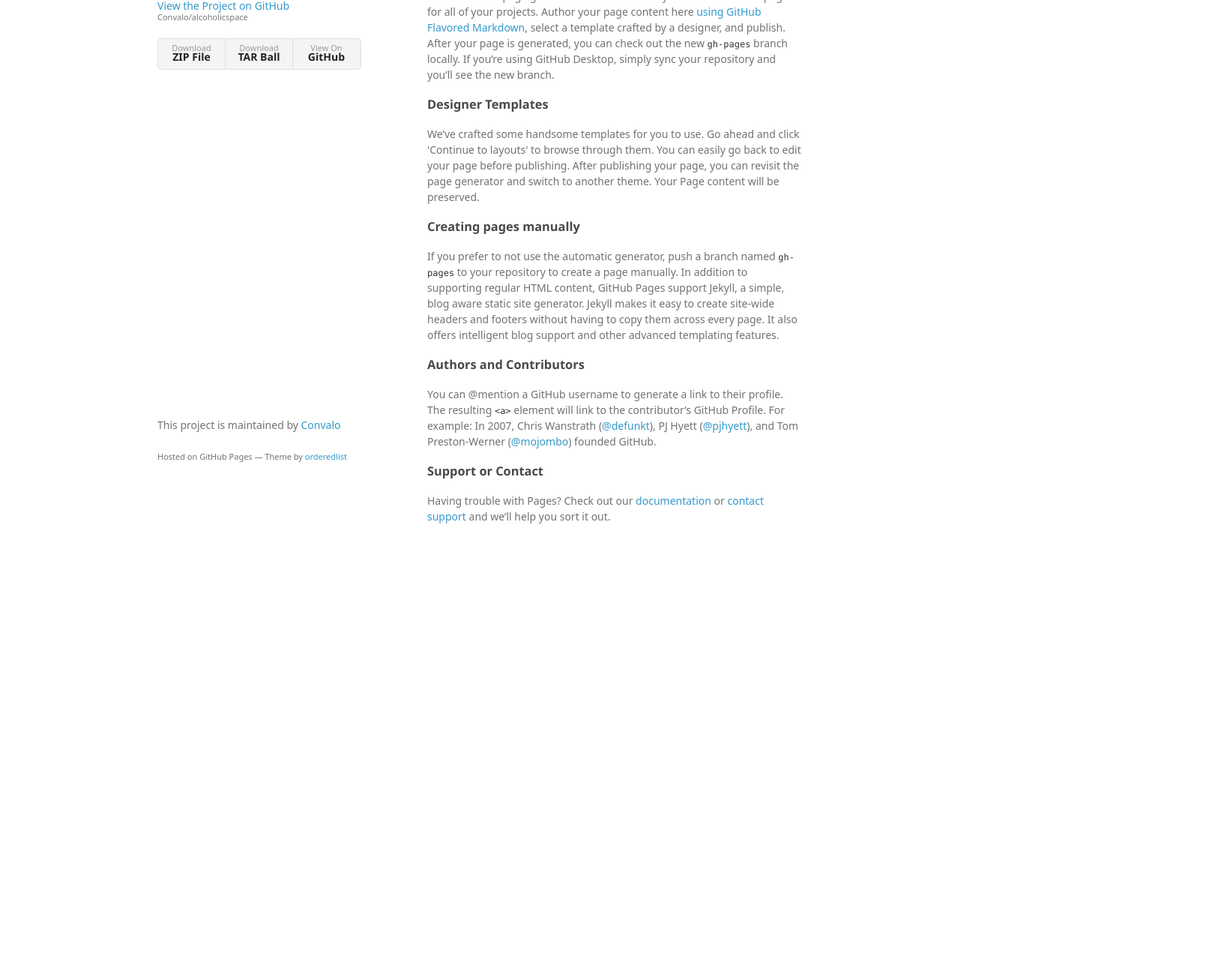
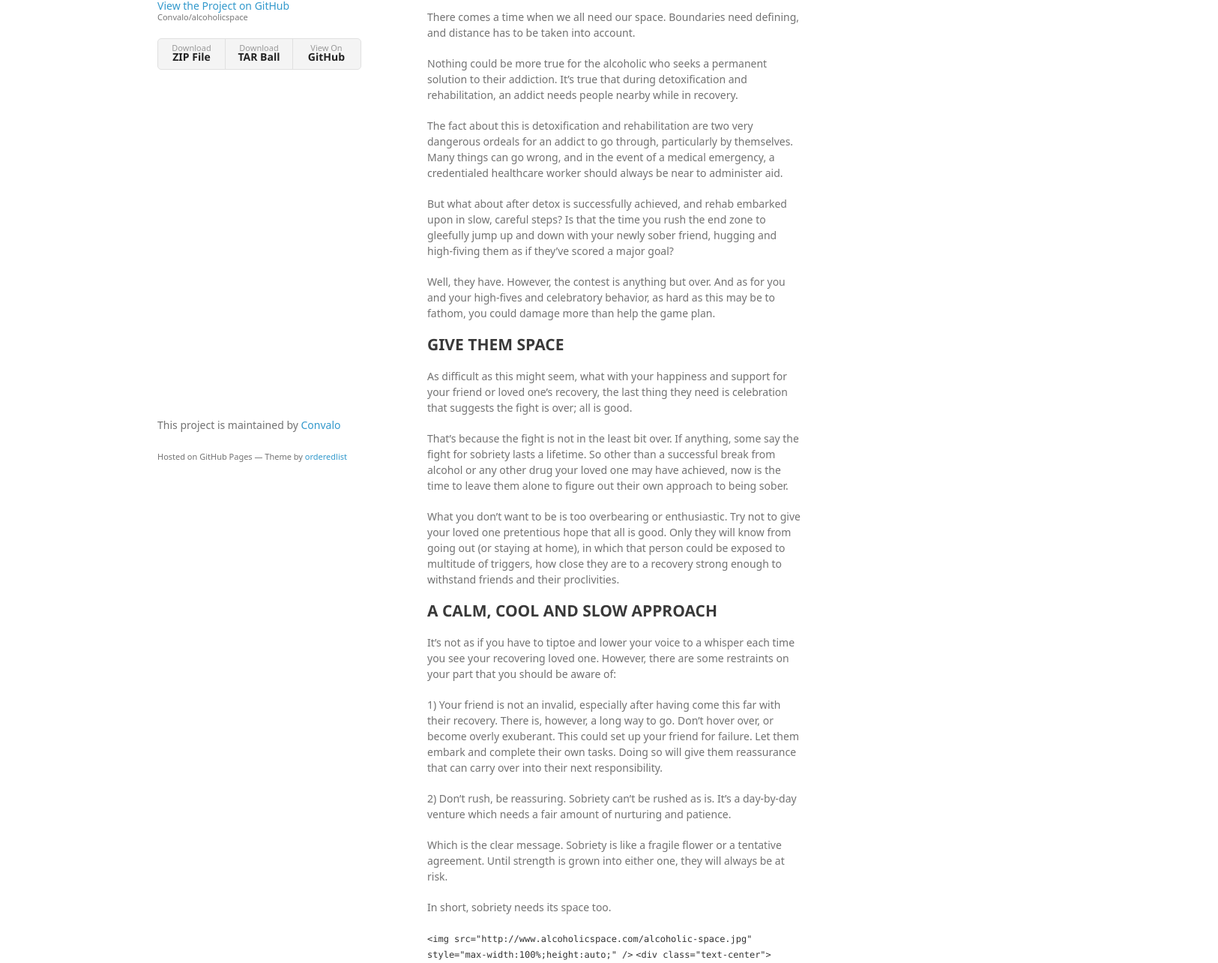
Before and after one commit to Convalo/alcoholicspace, a plain HTML site: page index.html in a window 1280 px wide. Shown: the part 112-1396 px from the top of the page at 75% size, 1625 px wide, since content can reach past the window. Before the commit the page ends 881 px from the top, so only its background shows below. Drawn offline with Linux system fonts and the light colour scheme; a web font is replaced by a local one.

```diff
--- a/index.html
+++ b/index.html
@@ -28,30 +28,51 @@
         </ul>
       </header>
       <section>
-        <h3>
-<a id="welcome-to-github-pages" class="anchor" href="#welcome-to-github-pages" aria-hidden="true"><span aria-hidden="true" class="octicon octicon-link"></span></a>Welcome to GitHub Pages.</h3>
+        <h2>
+<a id="alcoholic-space-every-recovery-needs-boundaries" class="anchor" href="#alcoholic-space-every-recovery-needs-boundaries" aria-hidden="true"><span aria-hidden="true" class="octicon octicon-link"></span></a>ALCOHOLIC SPACE: EVERY RECOVERY NEEDS BOUNDARIES</h2>
 
-<p>This automatic page generator is the easiest way to create beautiful pages for all of your projects. Author your page content here <a href="https://guides.github.com/features/mastering-markdown/">using GitHub Flavored Markdown</a>, select a template crafted by a designer, and publish. After your page is generated, you can check out the new <code>gh-pages</code> branch locally. If you’re using GitHub Desktop, simply sync your repository and you’ll see the new branch.</p>
+<p>There comes a time when we all need our space. Boundaries need defining, and distance has to be taken into account.</p>
 
-<h3>
-<a id="designer-templates" class="anchor" href="#designer-templates" aria-hidden="true"><span aria-hidden="true" class="octicon octicon-link"></span></a>Designer Templates</h3>
+<p>Nothing could be more true for the alcoholic who seeks a permanent solution to their addiction. It’s true that during detoxification and rehabilitation, an addict needs people nearby while in recovery.</p>
 
-<p>We’ve crafted some handsome templates for you to use. Go ahead and click 'Continue to layouts' to browse through them. You can easily go back to edit your page before publishing. After publishing your page, you can revisit the page generator and switch to another theme. Your Page content will be preserved.</p>
+<p>The fact about this is detoxification and rehabilitation are two very dangerous ordeals for an addict to go through, particularly by themselves. Many things can go wrong, and in the event of a medical emergency, a credentialed healthcare worker should always be near to administer aid.</p>
 
-<h3>
-<a id="creating-pages-manually" class="anchor" href="#creating-pages-manually" aria-hidden="true"><span aria-hidden="true" class="octicon octicon-link"></span></a>Creating pages manually</h3>
+<p>But what about after detox is successfully achieved, and rehab embarked upon in slow, careful steps? Is that the time you rush the end zone to gleefully jump up and down with your newly sober friend, hugging and high-fiving them as if they’ve scored a major goal?</p>
 
-<p>If you prefer to not use the automatic generator, push a branch named <code>gh-pages</code> to your repository to create a page manually. In addition to supporting regular HTML content, GitHub Pages support Jekyll, a simple, blog aware static site generator. Jekyll makes it easy to create site-wide headers and footers without having to copy them across every page. It also offers intelligent blog support and other advanced templating features.</p>
+<p>Well, they have. However, the contest is anything but over.
+And as for you and your high-fives and celebratory behavior, as hard as this may be to fathom, you could damage more than help the game plan.</p>
 
-<h3>
-<a id="authors-and-contributors" class="anchor" href="#authors-and-contributors" aria-hidden="true"><span aria-hidden="true" class="octicon octicon-link"></span></a>Authors and Contributors</h3>
+<h2>
+<a id="give-them-space" class="anchor" href="#give-them-space" aria-hidden="true"><span aria-hidden="true" class="octicon octicon-link"></span></a>GIVE THEM SPACE</h2>
 
-<p>You can @mention a GitHub username to generate a link to their profile. The resulting <code>&lt;a&gt;</code> element will link to the contributor’s GitHub Profile. For example: In 2007, Chris Wanstrath (<a href="https://github.com/defunkt" class="user-mention">@defunkt</a>), PJ Hyett (<a href="https://github.com/pjhyett" class="user-mention">@pjhyett</a>), and Tom Preston-Werner (<a href="https://github.com/mojombo" class="user-mention">@mojombo</a>) founded GitHub.</p>
+<p>As difficult as this might seem, what with your happiness and support for your friend or loved one’s recovery, the last thing they need is celebration that suggests the fight is over; all is good.</p>
 
-<h3>
-<a id="support-or-contact" class="anchor" href="#support-or-contact" aria-hidden="true"><span aria-hidden="true" class="octicon octicon-link"></span></a>Support or Contact</h3>
+<p>That’s because the fight is not in the least bit over. If anything, some say the fight for sobriety lasts a lifetime. So other than a successful break from alcohol or any other drug your loved one may have achieved, now is the time to leave them alone to figure out their own approach to being sober.</p>
 
-<p>Having trouble with Pages? Check out our <a href="https://help.github.com/pages">documentation</a> or <a href="https://github.com/contact">contact support</a> and we’ll help you sort it out.</p>
+<p>What you don’t want to be is too overbearing or enthusiastic. Try not to give your loved one pretentious hope that all is good. Only they will know from going out (or staying at home), in which that person could be exposed to multitude of triggers, how close they are to a recovery strong enough to withstand friends and their proclivities.</p>
+
+<h2>
+<a id="a-calm-cool-and-slow-approach" class="anchor" href="#a-calm-cool-and-slow-approach" aria-hidden="true"><span aria-hidden="true" class="octicon octicon-link"></span></a>A CALM, COOL AND SLOW APPROACH</h2>
+
+<p>It’s not as if you have to tiptoe and lower your voice to a whisper each time you see your recovering loved one. However, there are some restraints on your part that you should be aware of:</p>
+
+<p>1)  Your friend is not an invalid, especially after having come this far with their recovery. There is, however, a long way to go. Don’t hover over, or become overly exuberant. This could set up your friend for failure. Let them embark and complete their own tasks. Doing so will give them reassurance that can carry over into their next responsibility.</p>
+
+<p>2)  Don’t rush, be reassuring. Sobriety can’t be rushed as is. It’s a day-by-day venture which needs a fair amount of nurturing and patience.</p>
+
+<p>Which is the clear message. Sobriety is like a fragile flower or a tentative agreement. Until strength is grown into either one, they will always be at risk.</p>
+
+<p>In short, sobriety needs its space too.</p>
+
+<p><code>&lt;img src="http://www.alcoholicspace.com/alcoholic-space.jpg" style="max-width:100%;height:auto;" /&gt;</code>
+         <code>&lt;div class="text-center"&gt;</code>
+<code>&lt;h3&gt;If you or someone you know is dealing with addiction, we can help.&lt;/h3&gt;</code>
+<code>&lt;a class="btn btn-primary btn-xl" href="tel:+18447679966"&gt;(844) 767-9966&lt;/a&gt;</code>
+<code>or</code>
+<code>&lt;a class="btn btn-primary btn-xl" href="mailto:help@alcoholicspace.com?subject=I%20Need%20Help%20With%20Addiction&amp;body=Your%20Name:%0D%0APhone:%0D%0ADo%20you%20seek%20help%20for%20yourself%20or%20for%20someone%20else?%0D%0ATell%20us%20about%20it:"&gt;Click to Email&lt;/a&gt;</code>
+<code>&lt;link href="https://maxcdn.bootstrapcdn.com/bootstrap/3.3.7/css/bootstrap.min.css" rel="stylesheet"&gt;</code>
+<code>&lt;p&gt;&amp;nbsp;&lt;/p&gt;</code>
+<code>&lt;/div&gt;</code></p>
       </section>
       <footer>
         <p>This project is maintained by <a href="https://github.com/Convalo">Convalo</a></p>
```
Also changed, not shown: params.json (+1 -1 lines).
